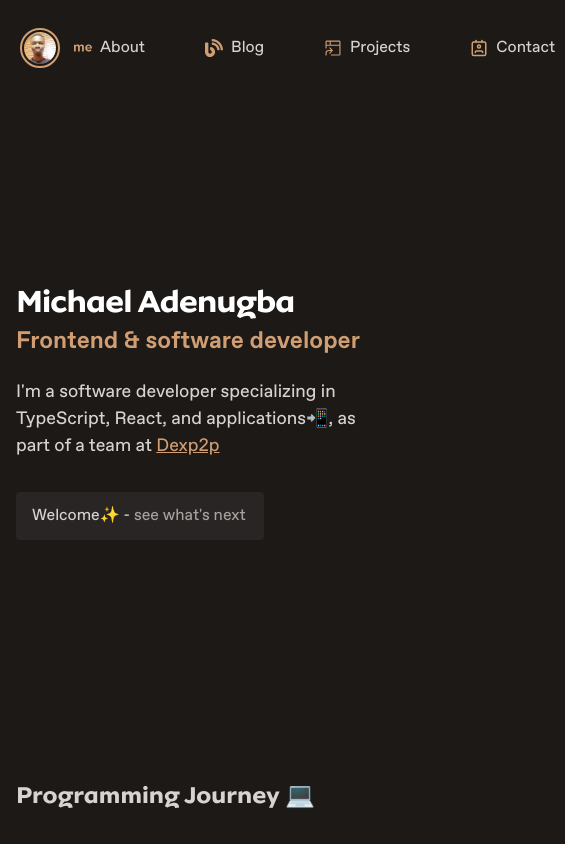
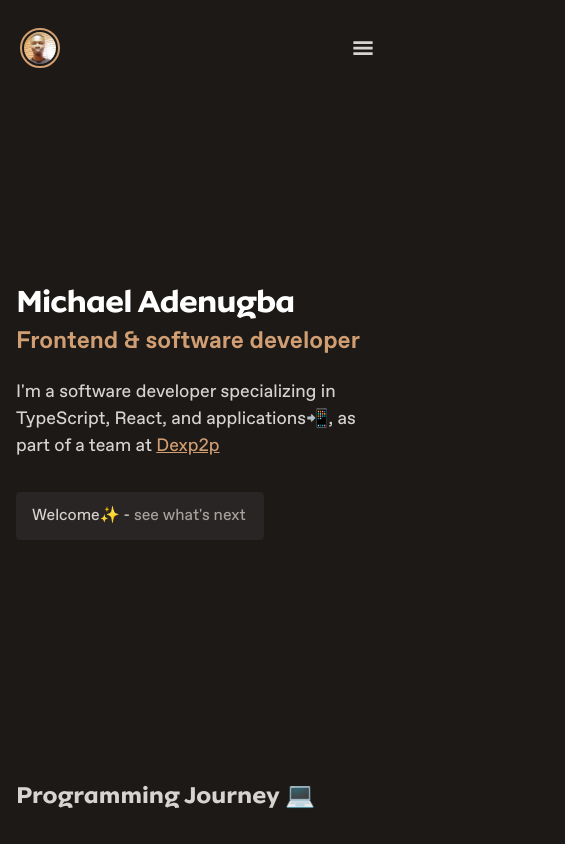
Before and after one commit to adenugbamichael/michael, a Next.js app: page / in a window 390 px wide. Shown: the top 844 px of the page, 565 px wide, since content can reach past the window. Built offline with nearby package versions, Linux system fonts and the light colour scheme.

Commit message:
Toggle button

```diff
--- a/app/css/sections/navbar.scss
+++ b/app/css/sections/navbar.scss
@@ -1,10 +1,10 @@
 nav {
   .wrapper {
-    // width: 100%;
+    width: 100%;
     display: flex;
     justify-content: space-between;
     align-items: center;
-    // padding: 0 4rem;
+    // padding: 0 2rem 0 0;
     transition: 0.3s ease-in-out;
     position: relative;
     .brand {
@@ -29,9 +29,19 @@ nav {
         }
       }
     }
+    .nav-responsive-toggle {
+      display: none;
+      color: var(--theme-color);
+      font-size: var(--tlarge2);
+      justify-content: center;
+      align-items: center;
+      transition: 0.3s ease-in-out;
+      z-index: 15;
+    }
     .nav-items {
-      display: flex;
-      gap: 3rem;
+      // display: flex;
+      // gap: 3rem;
+      ////////////////
       // color: ;
       // font-family: ;
       // font-weight: ;
@@ -56,18 +66,53 @@ nav {
             &::before {
               // counter-increment: ;
             }
-            &:focus {
-              outline-color: #e8cdb5;
-              outline-offset: 1px;
-              border-radius: 0.5rem;
-            }
+          }
+          a:focus {
+            outline-color: #e8cdb5;
+            outline-offset: 1px;
+            border-radius: 0.5rem;
           }
         }
       }
     }
+    @media screen and (max-width: 48em) {
+      // width: 100%;
+
+      .nav-responsive-toggle {
+        display: flex;
+        z-index: 15;
+      }
+
+      .nav-items {
+        position: fixed;
+        height: 100vh;
+        right: 0;
+        width: 0%;
+        opacity: 0;
+        visibility: hidden;
+        top: 0;
+        padding: 50px 10px;
+        background-color: var(--light-navy);
+        flex-direction: column;
+        justify-content: center;
+        align-items: center;
+        transition: 0.3s ease-in-out;
+        z-index: 11;
+        &-list {
+          flex-direction: column;
+        }
+      }
+
+      .nav-responsive {
+        width: min(75vw, 400px);
+        visibility: visible;
+        opacity: 1;
+      }
+    }
   }
   .blur-nav {
-    gap: 20rem;
+    // width: 100%;
+    padding: 0 2rem 0 0;
     height: 80px;
     position: fixed;
     top: 0;
--- a/app/sections/Navbar.tsx
+++ b/app/sections/Navbar.tsx
@@ -3,6 +3,8 @@
 import "../css/sections/navbar.scss"
 import React, { useState, useEffect } from "react"
 import Link from "next/link"
+import { GiHamburgerMenu } from "react-icons/gi"
+import { CgClose } from "react-icons/cg"
 import { SiAboutdotme } from "react-icons/si"
 import { GoProjectSymlink } from "react-icons/go"
 import { FaBlog } from "react-icons/fa"
@@ -13,6 +15,7 @@ import Logo from "../components/Logo"
 const Navbar = () => {
   const [active, setActive] = useState("")
   const [navbarVisible, setNavbarVisible] = useState(false)
+  const [responsiveNavVisible, setResponsiveNavVisible] = useState(false)
   const sectionLinks = [
     { name: "About", link: "/#about", icon: <SiAboutdotme /> },
     { name: "Blog", link: "/blog", icon: <FaBlog /> },
@@ -26,20 +29,36 @@ const Navbar = () => {
 
   useEffect(() => {
     window.addEventListener("scroll", () => {
-      window.pageYOffset > 100
-        ? setNavbarVisible(true)
-        : setNavbarVisible(false)
+      window.scrollY > 100 ? setNavbarVisible(true) : setNavbarVisible(false)
     })
   }, [])
 
   return (
     <nav className='max-w-4xl mx-auto px-4'>
-      <div className={`wrapper ${navbarVisible ? "blur-nav" : ""}`}>
+      <div className={`wrapper max-w-4xl  ${navbarVisible ? "blur-nav" : ""}`}>
         <div className='brand'>
           <Link href='/'>
             <Logo />
           </Link>
         </div>
+        <div className='nav-responsive-toggle'>
+          {responsiveNavVisible ? (
+            <CgClose
+              onClick={(e) => {
+                e.stopPropagation()
+                setResponsiveNavVisible(false)
+              }}
+            />
+          ) : (
+            <GiHamburgerMenu
+              onClick={(e) => {
+                e.stopPropagation()
+                setResponsiveNavVisible(true)
+              }}
+            />
+          )}
+        </div>
+
         <div className='nav-items'>
           <ul className='nav-items-list'>
             {sectionLinks.map(({ name, link, icon }) => (
@@ -62,9 +81,6 @@ const Navbar = () => {
               </li>
             ))}
           </ul>
-          {/* <div className='nav-items-button'>
-            <Button text='Resume' link='' />
-          </div> */}
         </div>
       </div>
     </nav>
```
